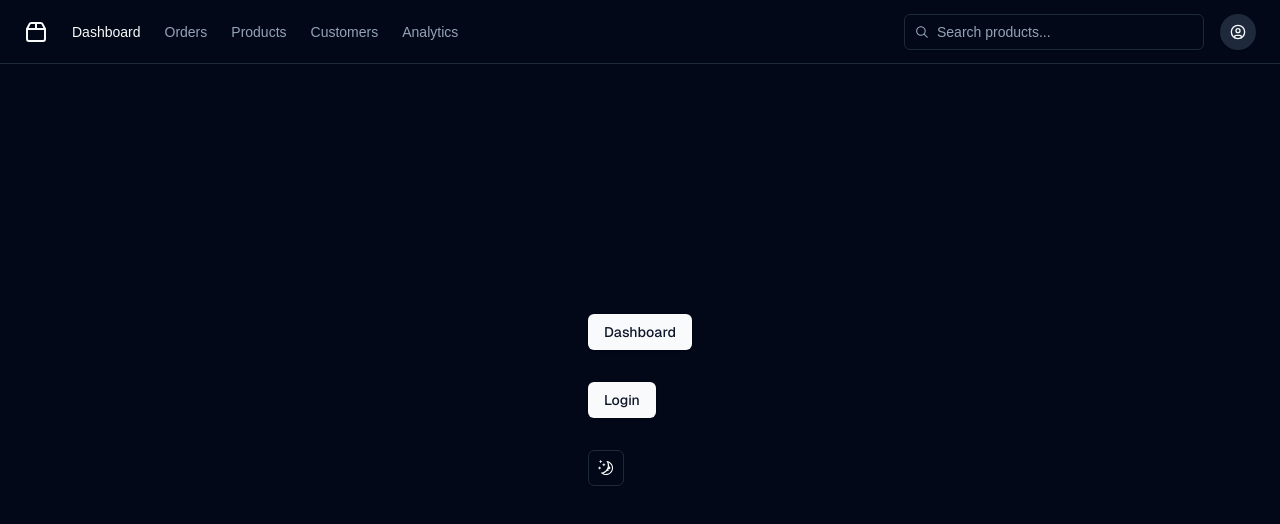
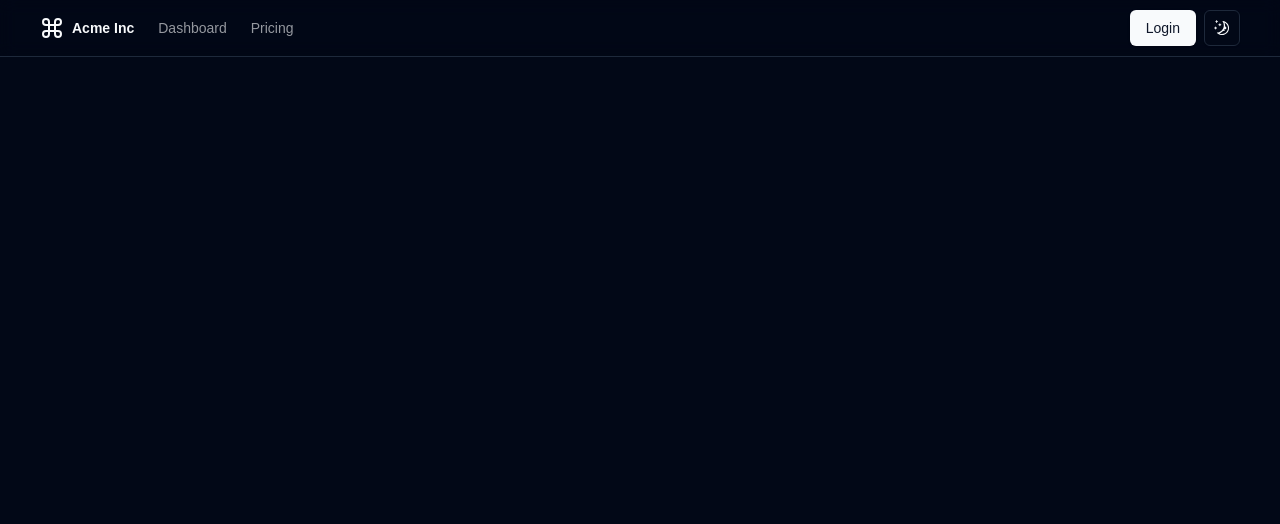
Before and after one commit to aradbin/next-boilerplate, a Next.js app: page / in a window 1280 px wide. Shown: the top 524 px of the page. Built offline with nearby package versions, Linux system fonts and the light colour scheme.

Commit message:
layout update

```diff
--- a/src/app/(public)/page.tsx
+++ b/src/app/(public)/page.tsx
@@ -1,19 +1,7 @@
-import { ThemeToggle } from '@/components/common/theme-toggle'
-import { Button } from '@/components/ui/button'
-import Link from 'next/link'
-
 export default function Home() {
   return (
     <div className="grid grid-rows-[20px_1fr_20px] items-center justify-items-center min-h-screen p-8 pb-20 gap-16 sm:p-20 font-[family-name:var(--font-geist-sans)]">
-      <main className="flex flex-col gap-8 row-start-2 items-center sm:items-start">
-        <Button asChild>
-          <Link href="/dashboard">Dashboard</Link>
-        </Button>
-        <Button asChild>
-          <Link href="/login">Login</Link>
-        </Button>
-        <ThemeToggle />
-      </main>
+
     </div>
   )
 }
--- a/src/components/admin/sidebar.tsx
+++ b/src/components/admin/sidebar.tsx
@@ -12,8 +12,6 @@ import { usePathname } from 'next/navigation'
 
 export function AppSidebar({ ...props }: React.ComponentProps<typeof Sidebar>) {
   const pathname = usePathname()
-
-  console.log(pathname)
 
   const data = {
     groups: [
@@ -52,7 +50,7 @@ export function AppSidebar({ ...props }: React.ComponentProps<typeof Sidebar>) {
   }
 
   return (
-    <Sidebar variant="floating" collapsible="icon" side="left" {...props}>
+    <Sidebar variant="inset" collapsible="icon" side="left" {...props}>
       <SidebarHeader>
         <SidebarMenu>
           <SidebarMenuItem>
--- a/src/components/public/header.tsx
+++ b/src/components/public/header.tsx
@@ -1,90 +1,106 @@
+"use client"
+
 import * as React from 'react'
-import { CircleUser, Home, Menu, Package2 } from 'lucide-react'
+import { CircleUser, Command, Github, Home, Menu, Package2 } from 'lucide-react'
 import Link from 'next/link'
-import { Sheet, SheetContent, SheetTrigger } from '../ui/sheet'
+import { Sheet, SheetContent, SheetFooter, SheetHeader, SheetTrigger } from '../ui/sheet'
 import { Button } from '../ui/button'
 import { MagnifyingGlassIcon } from '@radix-ui/react-icons'
 import { Input } from '../ui/input'
 import { DropdownMenu, DropdownMenuContent, DropdownMenuItem, DropdownMenuLabel, DropdownMenuSeparator, DropdownMenuTrigger } from '../ui/dropdown-menu'
+import { ThemeToggle } from '../common/theme-toggle'
+import { usePathname } from 'next/navigation'
+import { cn } from '@/lib/utils'
 
 export function Header() {
+  const pathname = usePathname()
   return (
-    <header className="fixed top-0 flex h-16 w-full items-center gap-4 border-b bg-background px-4 md:px-6">
-      <nav className="hidden flex-col gap-6 text-lg font-medium md:flex md:flex-row md:items-center md:gap-5 md:text-sm lg:gap-6">
-        <Link href="#" className="flex items-center gap-2 text-lg font-semibold md:text-base">
-          <Package2 className="h-6 w-6" />
-          <span className="sr-only">Acme Inc</span>
-        </Link>
-        <Link href="#" className="text-foreground transition-colors hover:text-foreground">
-          Dashboard
-        </Link>
-        <Link href="#" className="text-muted-foreground transition-colors hover:text-foreground">
-          Orders
-        </Link>
-        <Link href="#" className="text-muted-foreground transition-colors hover:text-foreground">
-          Products
-        </Link>
-        <Link href="#" className="text-muted-foreground transition-colors hover:text-foreground">
-          Customers
-        </Link>
-        <Link href="#" className="text-muted-foreground transition-colors hover:text-foreground">
-          Analytics
-        </Link>
-      </nav>
+    <header className="sticky top-0 z-50 w-full border-b border-border/40 bg-background/95 backdrop-blur supports-[backdrop-filter]:bg-background/60 dark:border-border">
+      <div className="flex h-14 items-center justify-between px-4 md:px-10">
+
+        {/* MobileNav */}
         <Sheet>
           <SheetTrigger asChild>
-          <Button variant="outline" size="icon" className="shrink-0 md:hidden">
-            <Menu className="h-5 w-5" />
-            <span className="sr-only">Toggle navigation menu</span>
+            <Button
+              variant="outline"
+              size="icon"
+              className="shrink-0 md:hidden"
+            >
+              <Menu className='h-5 w-5' />
+              <span className="sr-only">Toggle Menu</span>
             </Button>
           </SheetTrigger>
           <SheetContent side="left">
-          <nav className="grid gap-6 text-lg font-medium">
-            <Link href="#" className="flex items-center gap-2 text-lg font-semibold">
-              <Package2 className="h-6 w-6" />
-              <span className="sr-only">Acme Inc</span>
+            <SheetHeader>
+              <Link href="/" className="mr-4 flex items-center justify-center space-x-2">
+                <Command />
+                <span className="font-bold">
+                  Acme Inc
+                </span>
               </Link>
-            <Link href="#" className="hover:text-foreground">
+            </SheetHeader>
+            <div className="overflow-auto py-10">
+              <div className="flex flex-col space-y-3">
+                <Link href="/dashboard" className="hover:text-foreground">
                   Dashboard
                 </Link>
-            <Link href="#" className="text-muted-foreground hover:text-foreground">
-              Orders
+                <Link href="/pricing" className="hover:text-foreground">
+                  Pricing
                 </Link>
-            <Link href="#" className="text-muted-foreground hover:text-foreground">
-              Products
-            </Link>
-            <Link href="#" className="text-muted-foreground hover:text-foreground">
-              Customers
-            </Link>
-            <Link href="#" className="text-muted-foreground hover:text-foreground">
-              Analytics
-            </Link>
-          </nav>
+              </div>
+            </div>
+            <SheetFooter>
+              <Button variant="outline" asChild>
+                <Link href="/login">Get Started</Link>
+              </Button>
+            </SheetFooter>
           </SheetContent>
         </Sheet>
-      <div className="flex w-full items-center gap-4 md:ml-auto md:gap-2 lg:gap-4">
-        <form className="ml-auto flex-1 sm:flex-initial">
-          <div className="relative">
-            <MagnifyingGlassIcon className="absolute left-2.5 top-2.5 h-4 w-4 text-muted-foreground" />
-            <Input type="search" placeholder="Search products..." className="pl-8 sm:w-[300px] md:w-[200px] lg:w-[300px]" />
+        <div className="flex md:hidden">
+          <Link href="/" className="mr-4 flex items-center space-x-2">
+            <Command />
+            <span className="font-bold">
+              Acme Inc
+            </span>
+          </Link>
         </div>
-        </form>
-        <DropdownMenu>
-          <DropdownMenuTrigger asChild>
-            <Button variant="secondary" size="icon" className="rounded-full">
-              <CircleUser className="h-5 w-5" />
-              <span className="sr-only">Toggle user menu</span>
+        {/* MobileNav */}
+
+        {/* MainNav */}
+        <div className="hidden md:flex gap-6 items-center text-sm">
+          <Link href="/" className="flex items-center space-x-2">
+            <Command />
+            <span className="hidden font-bold lg:inline-block">
+              Acme Inc
+            </span>
+          </Link>
+          <Link
+            href="/dashboard"
+            className={cn(
+              "transition-colors hover:text-foreground/80",
+              pathname === "/dashboard" ? "text-foreground" : "text-foreground/60"
+            )}
+          >
+            Dashboard
+          </Link>
+          <Link
+            href="/pricing"
+            className={cn(
+              "transition-colors hover:text-foreground/80",
+              pathname === "/pricing" ? "text-foreground" : "text-foreground/60"
+            )}
+          >
+            Pricing
+          </Link>
+        </div>
+        {/* MainNav */}
+
+        <div className="flex items-center gap-2">
+          <Button className='hidden md:flex' asChild>
+            <Link href="/login">Login</Link>
           </Button>
-          </DropdownMenuTrigger>
-          <DropdownMenuContent align="end">
-            <DropdownMenuLabel>My Account</DropdownMenuLabel>
-            <DropdownMenuSeparator />
-            <DropdownMenuItem>Settings</DropdownMenuItem>
-            <DropdownMenuItem>Support</DropdownMenuItem>
-            <DropdownMenuSeparator />
-            <DropdownMenuItem>Logout</DropdownMenuItem>
-          </DropdownMenuContent>
-        </DropdownMenu>
+          <ThemeToggle />
+        </div>
       </div>
     </header>
   )
```
Lines whose indentation alone changed are shown as unchanged.
